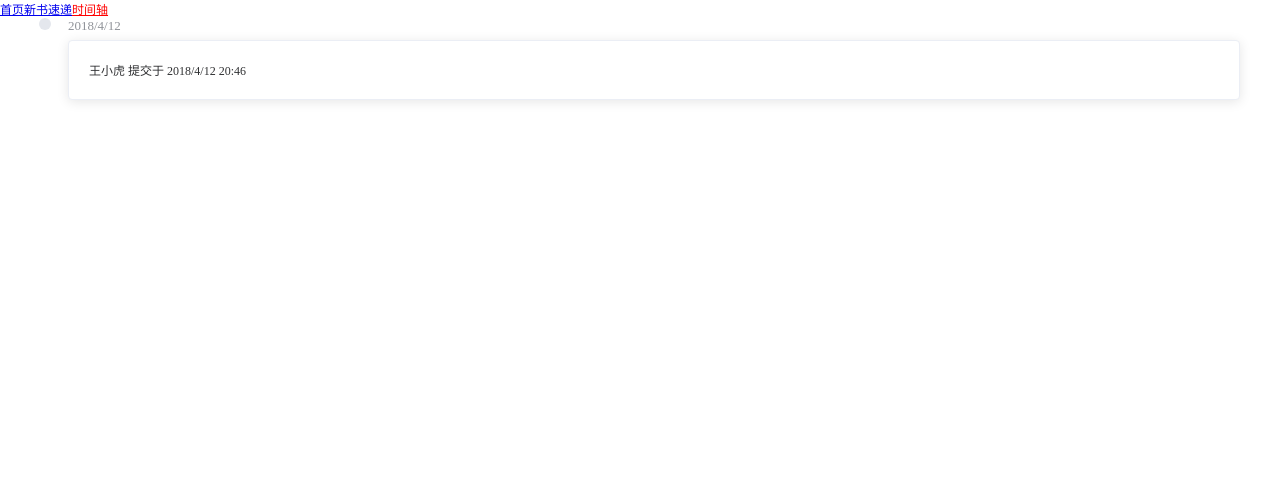
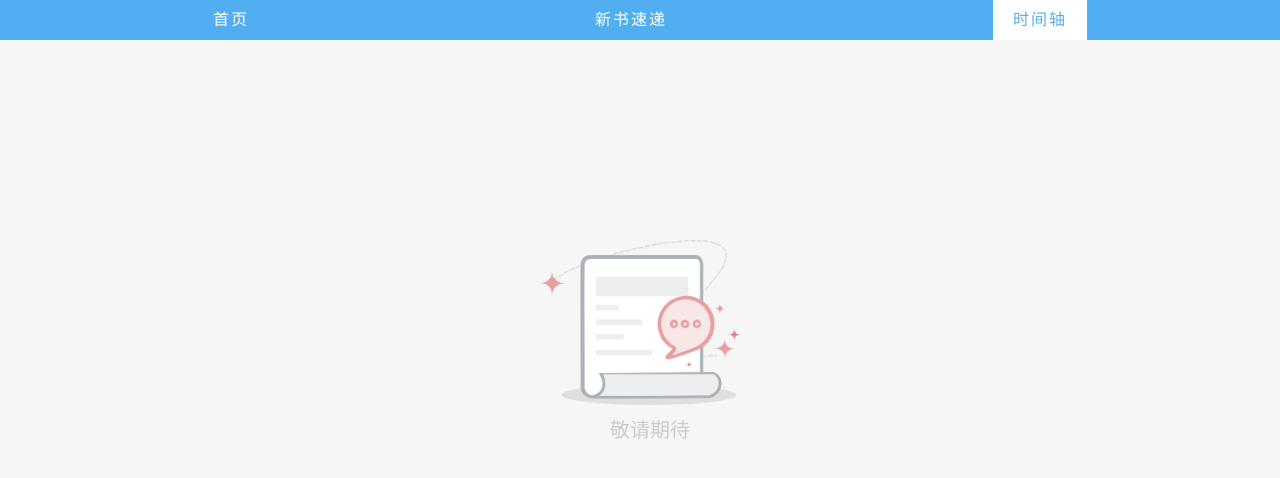
Before and after one commit to yunzhongbaihe/rml-vue-blog, a Vue app: page /timeaxis in a window 1280 px wide. Shown: the top 478 px of the page. Built offline with nearby package versions, Linux system fonts and the light colour scheme.

Commit message:
rml-vue-blog

```diff
--- a/src/App.vue
+++ b/src/App.vue
@@ -1,16 +1,13 @@
 <template>
     <div id="app">
-        <div class="nav_wrap">
-            <router-link to="/index">首页</router-link>
-            <router-link to="/books">新书速递</router-link>
-            <router-link to="/timeaxis">时间轴</router-link>
-        </div>
+        <HeaderNav></HeaderNav>
         <router-view class="w1200" style="padding-bottom:20px;"/>
     </div>
 </template>
 
 <script>
     // import {mapGetters, mapMutations, mapActions} from "vuex";
+    import HeaderNav from "@/components/HeaderNav";
 
     export default {
         name: 'App',
@@ -27,6 +24,9 @@
         methods: {
             // ...mapMutations(['editBookId']),
             // ...mapActions(['editBookId']),
+        },
+        components: {
+            HeaderNav
         }
     }
 </script>
@@ -39,16 +39,12 @@
         font-size: 12px;
     }
 
+    body {
+        background-color: #f6f6f6;
+    }
+
     .w1200 {
         width: 1200px;
         margin: 0 auto;
     }
-
-    .nav_wrap {
-        display: flex;
-    }
-
-    .nav_active {
-        color: red;
-    }
 </style>
--- a/src/components/BookInfo.vue
+++ b/src/components/BookInfo.vue
@@ -7,21 +7,19 @@
             <div class="info_wrap">
                 <p>标题：{{bookInfo.title}}</p>
                 <p v-if="bookInfo.info && bookInfo.info.length">作者：{{bookInfo.info[1]}}</p>
-                <p>评分：{{bookInfo.rating.value}}</p>
+                <p>评分：{{bookInfo.rating.value || '暂无'}}</p>
                 <p>ISBN：{{bookInfo.ISBN}}</p>
-                <p>标签：
-                    <el-tag v-for="(item, index) in bookInfo.tags" :key="index" type="info" style="margin-right:10px;">
-                        {{item}}
-                    </el-tag>
-                </p>
-                <p>简介：{{bookInfo.desc}}</p>
+                <p>标签：<el-tag v-for="(item, index) in bookInfo.tags" :key="index" type="info" style="margin-right:10px;">{{item}}</el-tag></p>
+                <p>简介：{{bookInfo.desc.replace(/\(展开全部\)/g,'')}}</p>
             </div>
         </div>
-        <div v-else class="none_book_info">暂无图书信息</div>
+        <Nodatadisplay v-else msg="暂无图书详细信息"/>
     </div>
 </template>
 
 <script>
+    import Nodatadisplay from "@/components/Nodatadisplay";
+
     export default {
         name: 'BookInfo',
         data(){
@@ -38,6 +36,9 @@
                     this.bookInfo = data.data;
                 });
             }
+        },
+        components: {
+            Nodatadisplay
         }
     }
 </script>
@@ -46,6 +47,7 @@
     .d_flex {
         display: flex;
         justify-content: center;
+        margin-top: 6px;
     }
 
     .d_flex .img_wrap {
@@ -55,7 +57,7 @@
     }
 
     .d_flex img {
-        width: 100%;
+        max-width: 200px;
         height: 240px;
     }
 
@@ -64,17 +66,4 @@
         font-size: 13px;
         line-height: 24px;
     }
-
-    .none_book_info {
-        margin-top: 20px;
-        padding-top: 165px;
-        background: url("../../static/images/none.png") no-repeat center 0;
-        -webkit-background-size: 200px;
-        background-size: 200px;
-        text-align: center;
-        line-height: 50px;
-        font-size: 20px;
-        color: #ccc;
-        text-indent: 1em;
-    }
 </style>
--- a/src/components/Books.vue
+++ b/src/components/Books.vue
@@ -1,7 +1,7 @@
 <template>
     <div>
         <div v-if="!$route.params.id">
-            <ul>
+            <ul v-if="books && books.length">
                 <li v-for="item in books" :key="item.title">
                     <router-link class="a_title" :to="`/books/info/${item.id}`">
                         <img :src="item.cover_url" alt=""/>
@@ -9,6 +9,7 @@
                     </router-link>
                 </li>
             </ul>
+            <Nodatadisplay v-else msg="新书还未上架"/>
         </div>
         <router-view v-else/>
     </div>
@@ -16,6 +17,7 @@
 
 <script>
     import {Loading} from 'element-ui';
+    import Nodatadisplay from "@/components/Nodatadisplay";
 
     export default {
         name: "Books",
@@ -26,8 +28,8 @@
             }
         },
         mounted(){
-            this.loadingInstance = Loading.service({background: 'rgba(0,0,0,0.5)'});
             this.$getAxios('/api/bookNew').then(data => {
+                this.loadingInstance = Loading.service({background: 'rgba(0,0,0,0.5)'});
                 data.data.map(item => {
                     if(/https:\/\/book.douban.com\/subject\/(\d+)\/\?icn=index-latestbook-subject/g.test(item.url)){
                         this.$set(item, 'id', RegExp.$1);
@@ -37,6 +39,9 @@
                 setTimeout(() => this.loadingInstance.close(), 1000);
             });
         },
+        components: {
+            Nodatadisplay
+        }
     }
 </script>
 
--- /dev/null
+++ b/src/components/HeaderNav.vue
@@ -0,0 +1,43 @@
+<template>
+    <div class="nav_wrap">
+        <div class="w1200">
+            <router-link to="/index">首页</router-link>
+            <router-link to="/books">新书速递</router-link>
+            <router-link to="/timeaxis">时间轴</router-link>
+        </div>
+    </div>
+</template>
+
+<script>
+    export default {
+        name: 'HeaderNav'
+    }
+</script>
+
+<style scoped>
+    .nav_wrap {
+        background-color: #51aef0;
+    }
+
+    .nav_wrap > div {
+        display: flex;
+        justify-content: space-around;
+        align-items: center;
+        height: 40px;
+    }
+
+    .nav_wrap a {
+        padding: 0 20px;
+        color: #fff;
+        text-decoration: none;
+        font-size: 16px;
+        letter-spacing: 2px;
+        line-height: 40px;
+    }
+
+    .nav_wrap .nav_active,
+    .nav_wrap a:hover {
+        color: #51aef0;
+        background-color: #fff;
+    }
+</style>
--- a/src/components/Index.vue
+++ b/src/components/Index.vue
@@ -1,10 +1,17 @@
 <template>
-    <div>index</div>
+    <div>
+        <Nodatadisplay msg="敬请期待"/>
+    </div>
 </template>
 
 <script>
+    import Nodatadisplay from '@/components/Nodatadisplay';
+
 	export default {
-		name: 'Index'
+		name: 'Index',
+        components: {
+            Nodatadisplay
+        }
 	}
 </script>
 
--- /dev/null
+++ b/src/components/Nodatadisplay.vue
@@ -0,0 +1,31 @@
+<template>
+    <div class="none_book_info">{{msg}}</div>
+</template>
+
+<script>
+    export default {
+        props: {
+            msg: {
+                default: '暂无数据'
+            }
+        },
+        name: 'Nodatadisplay'
+    }
+</script>
+
+<style scoped>
+    .none_book_info {
+        margin-top: 200px;
+        padding-top: 165px;
+        height: 215px;
+        background: url("../../static/images/none.png") no-repeat center 0;
+        -webkit-background-size: 200px;
+        background-size: 200px;
+        text-align: center;
+        line-height: 50px;
+        font-size: 20px;
+        color: #ccc;
+        text-indent: 1em;
+        box-sizing: border-box;
+    }
+</style>
--- a/src/components/Timeaxis.vue
+++ b/src/components/Timeaxis.vue
@@ -1,16 +1,24 @@
 <template>
-    <el-timeline>
-        <el-timeline-item timestamp="2018/4/12" placement="top">
-            <el-card>
-                <p>王小虎 提交于 2018/4/12 20:46</p>
-            </el-card>
-        </el-timeline-item>
-    </el-timeline>
+    <div>
+        <!--<el-timeline style="margin-top:20px;">
+            <el-timeline-item timestamp="2018/4/12" placement="top">
+                <el-card>
+                    <p>王小虎 提交于 2018/4/12 20:46</p>
+                </el-card>
+            </el-timeline-item>
+        </el-timeline>-->
+        <Nodatadisplay msg="敬请期待"/>
+    </div>
 </template>
 
 <script>
+    import Nodatadisplay from "@/components/Nodatadisplay";
+
     export default {
-        name: "Timeaxis"
+        name: 'Timeaxis',
+        components: {
+            Nodatadisplay
+        }
     }
 </script>
 
```
